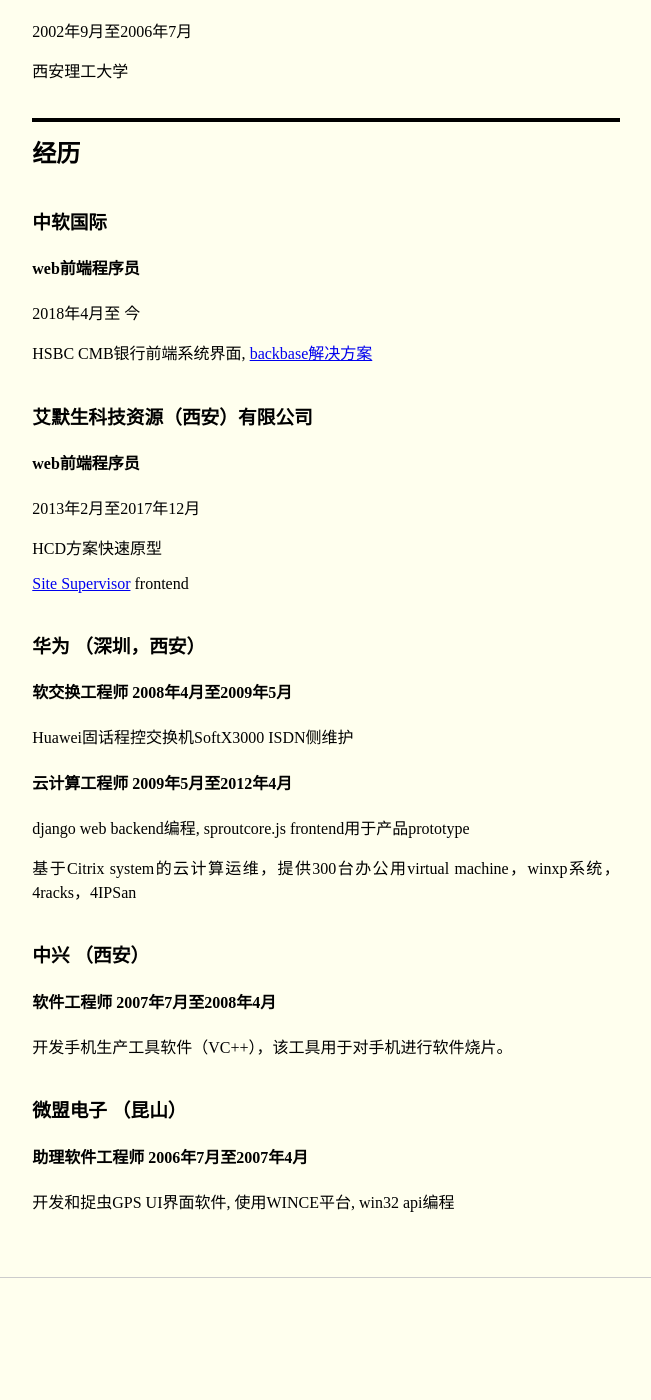
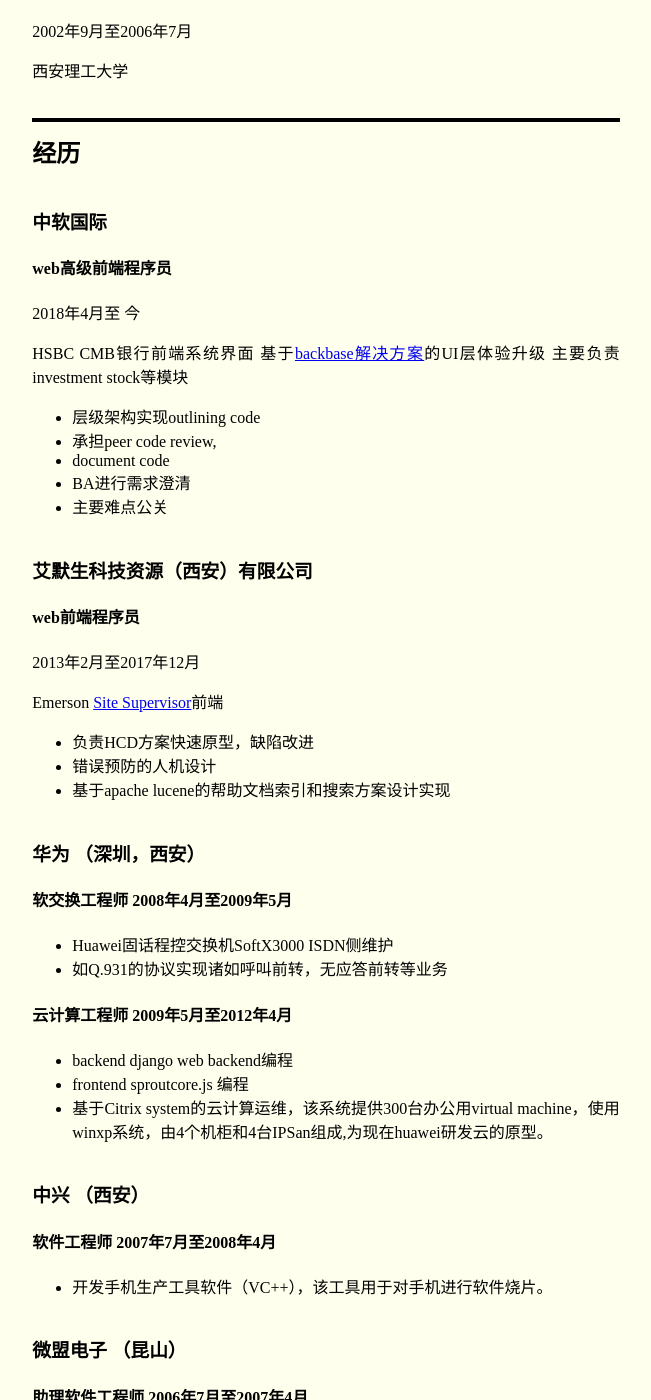
Before and after one commit to JianMeng/jianmeng.github.com, a Jekyll site: the page built from _posts/2013-01-04-Resume-CN.md, in a window 1280 px wide and 1400 px high, scrolled down 521 px. Shown: the whole window, without its empty margins (314-965 px from the left). Built offline with Jekyll 4.4.1, drawn with Linux system fonts in a browser that asks for light colours; before the commit the page ends 1868 px from its top, so only the background shows below that; some of the changed text lies outside the part shown.

Commit message:
update chinese resume

```diff
--- a/_posts/2013-01-04-Resume-CN.md
+++ b/_posts/2013-01-04-Resume-CN.md
@@ -29,12 +29,19 @@
 
 ### 中软国际
 
-#### web前端程序员
+#### web高级前端程序员
 
 2018年4月至 今
 
-HSBC CMB银行前端系统界面, [backbase解决方案](http://www.backbase.com)
+HSBC CMB银行前端系统界面
+基于[backbase解决方案](http://www.backbase.com)的UI层体验升级
+主要负责investment stock等模块
 
+* 层级架构实现outlining code
+* 承担peer code review,
+* document code
+* BA进行需求澄清
+* 主要难点公关
 
 ### 艾默生科技资源（西安）有限公司
 
@@ -42,29 +49,32 @@
 
 2013年2月至2017年12月
 
-HCD方案快速原型
+Emerson [Site Supervisor](http://www.emersonclimate.com/en-us/Brands/Emerson/Emerson-Retail-Solutions/C-Stores/Introducing-ecoSYS/Pages/introducing-ecosys.aspx)前端
 
- [Site Supervisor](http://www.emersonclimate.com/en-us/Brands/Emerson/Emerson-Retail-Solutions/C-Stores/Introducing-ecoSYS/Pages/introducing-ecosys.aspx) frontend
-
+* 负责HCD方案快速原型，缺陷改进
+* 错误预防的人机设计
+* 基于apache lucene的帮助文档索引和搜索方案设计实现
 
 ### 华为  （深圳，西安）
 
 #### 软交换工程师 2008年4月至2009年5月
-Huawei固话程控交换机SoftX3000 ISDN侧维护
+
+* Huawei固话程控交换机SoftX3000 ISDN侧维护
+* 如Q.931的协议实现诸如呼叫前转，无应答前转等业务
 
 #### 云计算工程师 2009年5月至2012年4月
-django web backend编程, sproutcore.js frontend用于产品prototype
-
-基于Citrix system的云计算运维，提供300台办公用virtual
-machine，winxp系统，4racks，4IPSan
+* backend django web backend编程
+* frontend sproutcore.js 编程
+* 基于Citrix system的云计算运维，该系统提供300台办公用virtual machine，使用winxp系统，由4个机柜和4台IPSan组成,为现在huawei研发云的原型。
 
 ### 中兴 （西安）
 
 #### 软件工程师 2007年7月至2008年4月
-开发手机生产工具软件（VC++），该工具用于对手机进行软件烧片。
+* 开发手机生产工具软件（VC++），该工具用于对手机进行软件烧片。
 
 
 ### 微盟电子 （昆山）
 
 #### 助理软件工程师 2006年7月至2007年4月
-开发和捉虫GPS UI界面软件, 使用WINCE平台, win32 api编程
+* 开发和捉虫GPS UI界面软件, 使用WINce平台
+* win32 api编程
```
Also changed, not shown: other parts of _posts/2013-01-04-Resume-CN.md (+2 -2 lines).
